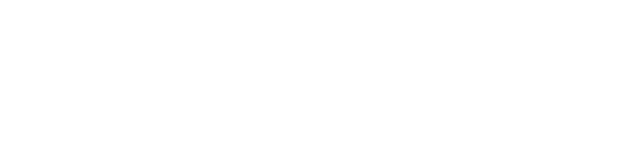
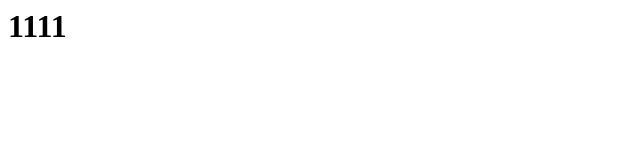
Before and after one commit to huangmj1989/HelloWorld, a plain HTML site: page index.html in a window 1280 px wide. Shown: the whole page, without its empty margins (0-640 px from the left). Drawn offline with Linux system fonts and the light colour scheme.

Commit message:
change content

```diff
--- a/index.html
+++ b/index.html
@@ -2,5 +2,6 @@
  <head>
  </head>
  <body>
+  <h1>1111</h1>
  </body>
 </html>
```
